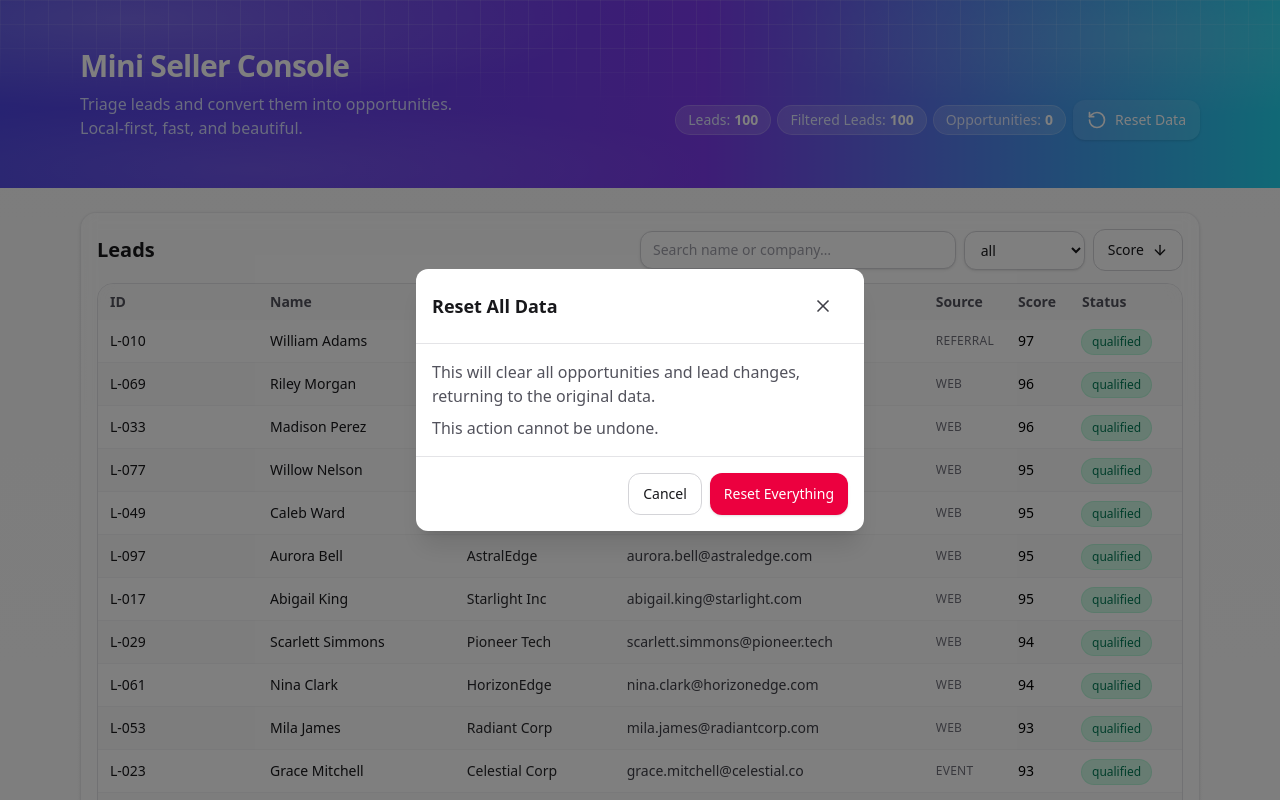
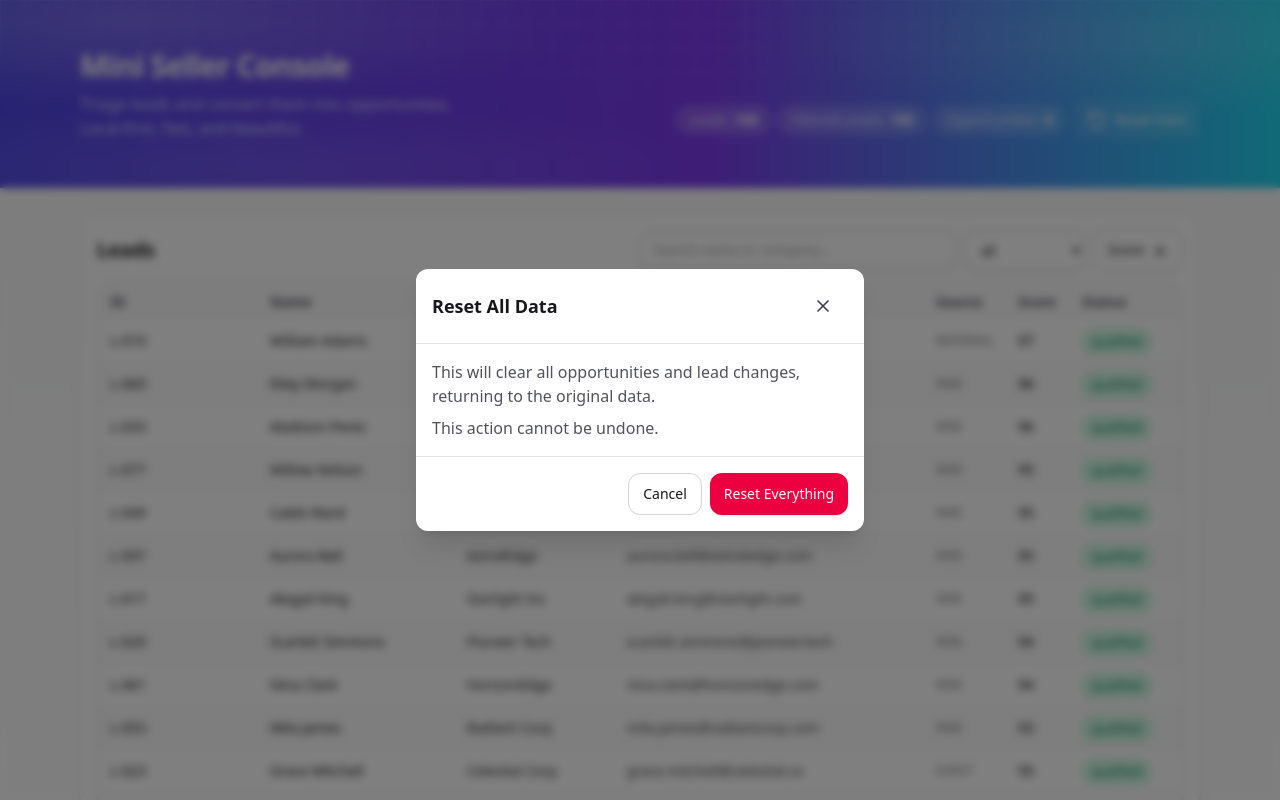
Before and after one commit to GabrielSpookyDev/uitify-mini-seller-console, a React (Vite) app: page / in a window 1280 px wide. Both pictures are taken after a click on the button "Reset Data". Shown: the top 800 px of the page. Built offline with nearby package versions, Linux system fonts and the light colour scheme.

Commit message:
feature: adding animation for modal and tables

```diff
--- a/src/components/leads/LeadsTable.tsx
+++ b/src/components/leads/LeadsTable.tsx
@@ -1,4 +1,5 @@
 import { memo, useMemo, useState } from "react";
+import { motion } from "motion/react";
 import { useLeadsActions, useVisibleLeads } from "@/state/leads/useLeads";
 import Pagination from "@/components/ui/Pagination";
 import Badge from "@/components/ui/Badge";
@@ -81,7 +82,12 @@ const LeadRow = memo(function LeadRow({
   const tone = getTone(lead.status);
 
   return (
-    <tr
+    <motion.tr
+      layout
+      initial={{ opacity: 0, y: 20 }}
+      animate={{ opacity: 1, y: 0 }}
+      exit={{ opacity: 0, y: -20 }}
+      transition={{ duration: 0.2, ease: "easeInOut" }}
       className="odd:bg-white even:bg-zinc-50/50 hover:bg-indigo-50/50 cursor-pointer"
       onClick={() => selectLead(lead.id)}
       aria-label={`Open details for ${lead.name}`}
@@ -99,6 +105,6 @@ const LeadRow = memo(function LeadRow({
       <td className="px-3 py-2">
         <Badge tone={tone}>{lead.status}</Badge>
       </td>
-    </tr>
+    </motion.tr>
   );
 });
--- a/src/components/opps/OpportunitiesTable.tsx
+++ b/src/components/opps/OpportunitiesTable.tsx
@@ -1,3 +1,4 @@
+import { motion } from "motion/react";
 import { useOpportunitiesState } from "@/state/opps/useOpps";
 
 export default function OpportunitiesTable() {
@@ -28,7 +29,15 @@ export default function OpportunitiesTable() {
           </thead>
           <tbody className="divide-y divide-zinc-100">
             {list.map((opp) => (
-              <tr key={opp.id} className="odd:bg-white even:bg-zinc-50/50">
+              <motion.tr
+                key={opp.id}
+                layout
+                initial={{ opacity: 0, y: 20 }}
+                animate={{ opacity: 1, y: 0 }}
+                exit={{ opacity: 0, y: -20 }}
+                transition={{ duration: 0.2, ease: "easeInOut" }}
+                className="odd:bg-white even:bg-zinc-50/50"
+              >
                 <td className="px-3 py-2 text-sm font-medium text-zinc-900">
                   {opp.name}
                 </td>
@@ -47,7 +56,7 @@ export default function OpportunitiesTable() {
                 <td className="px-3 py-2 text-sm text-zinc-700">
                   {new Date(opp.createdAt).toLocaleString()}
                 </td>
-              </tr>
+              </motion.tr>
             ))}
           </tbody>
         </table>
--- a/src/components/ui/Modal.tsx
+++ b/src/components/ui/Modal.tsx
@@ -1,4 +1,5 @@
 import React, { useEffect } from "react";
+import { motion, AnimatePresence } from "motion/react";
 import { X } from "lucide-react";
 import Button from "./Button";
 
@@ -31,15 +32,39 @@ export default function Modal({
     return () => window.removeEventListener("keydown", handleKeyDown);
   }, [open, onClose]);
 
-  if (!open) return null;
-
   return (
-    <div className="fixed inset-0 z-50 flex items-center justify-center">
-      <button className="absolute inset-0 bg-black/50" onClick={onClose} />
-      <div className="relative bg-white rounded-xl shadow-xl max-w-md w-full mx-4">
+    <AnimatePresence>
+      {open && (
+        <motion.div
+          initial={{ opacity: 0 }}
+          animate={{ opacity: 1 }}
+          exit={{ opacity: 0 }}
+          transition={{ duration: 0.2, ease: "easeInOut" }}
+          className="fixed inset-0 z-50 flex items-center justify-center"
+        >
+          <motion.div
+            initial={{ backdropFilter: "blur(0px)" }}
+            animate={{ backdropFilter: "blur(4px)" }}
+            exit={{ backdropFilter: "blur(0px)" }}
+            transition={{ duration: 0.5, ease: "easeInOut" }}
+            className="absolute inset-0 bg-black/50"
+            onClick={onClose}
+          />
+          <motion.div
+            initial={{ scale: 0.95, opacity: 0 }}
+            animate={{ scale: 1, opacity: 1 }}
+            exit={{ scale: 0.95, opacity: 0 }}
+            transition={{ duration: 0.2, ease: "easeInOut" }}
+            className="relative bg-white rounded-xl shadow-xl max-w-md w-full mx-4"
+          >
             <div className="flex items-center justify-between p-4 border-b border-zinc-200">
               <h2 className="text-lg font-semibold text-zinc-900">{title}</h2>
-          <Button variant="ghost" icon={X} onClick={onClose} className="p-1" />
+              <Button
+                variant="ghost"
+                icon={X}
+                onClick={onClose}
+                className="p-1"
+              />
             </div>
             <div className="p-4">{children}</div>
             {footer && (
@@ -47,7 +72,9 @@ export default function Modal({
                 {footer}
               </div>
             )}
-      </div>
-    </div>
+          </motion.div>
+        </motion.div>
+      )}
+    </AnimatePresence>
   );
 }
```
Lines whose indentation alone changed are shown as unchanged.
